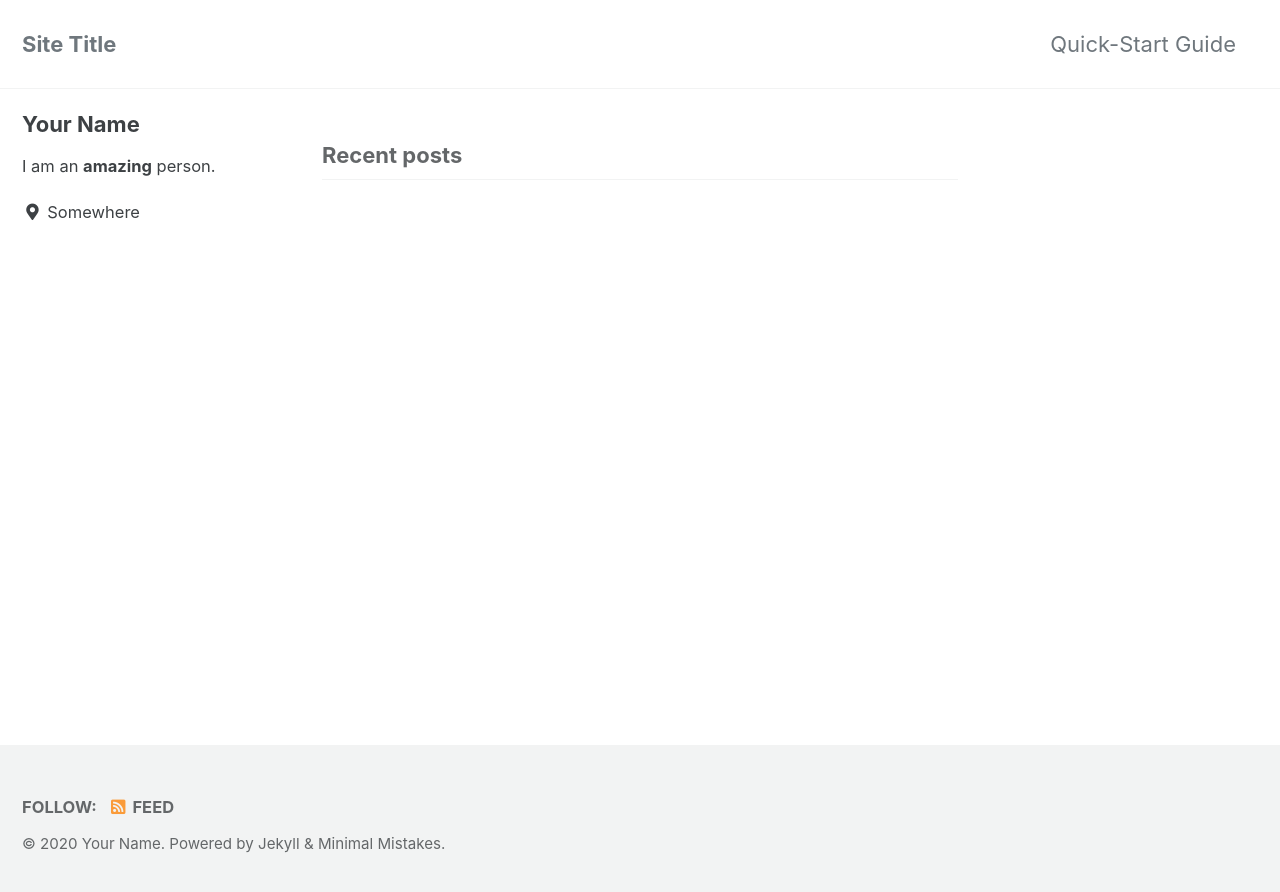
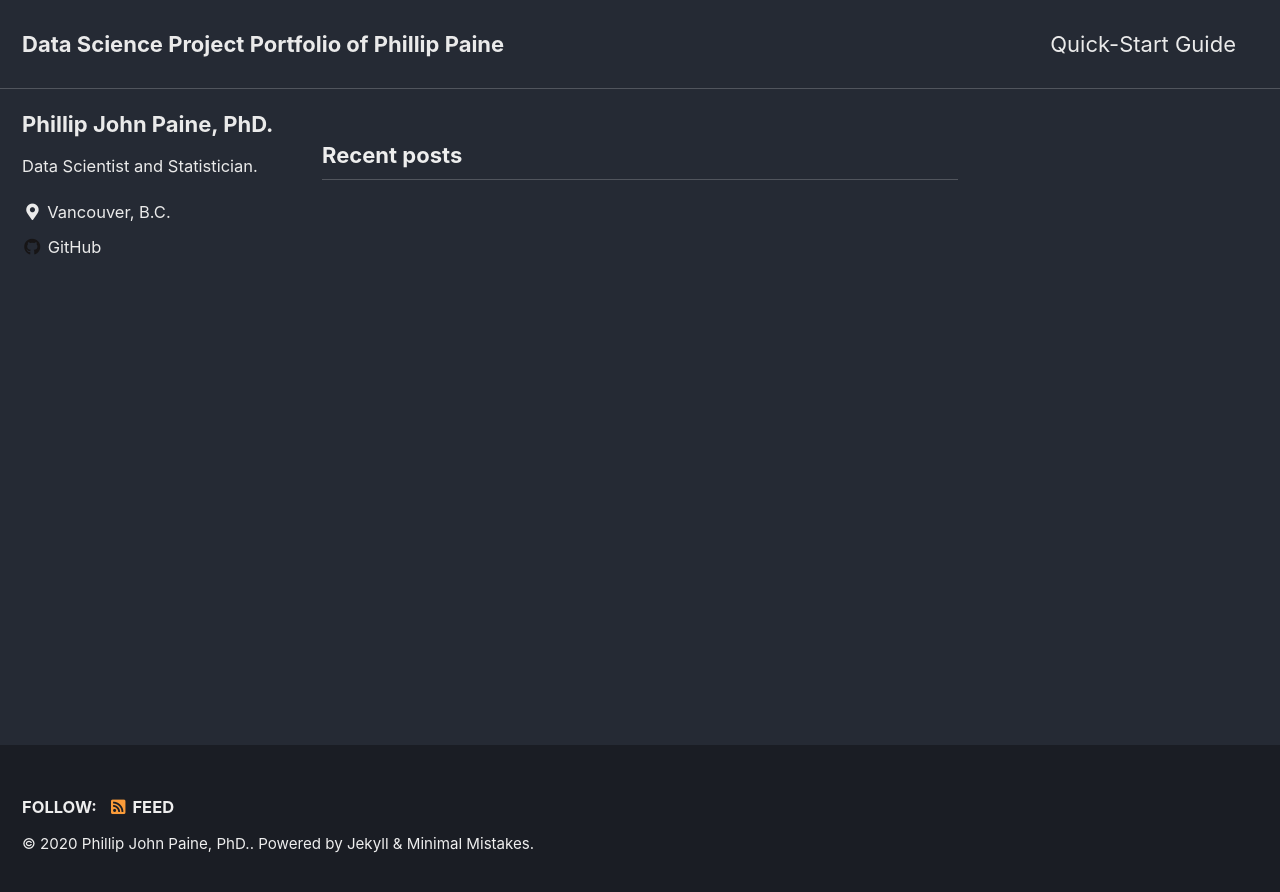
Before and after one commit to phillip-paine/PortfolioPage, a Jekyll site: the page built from index.html, in a window 1280 px wide. Shown: the top 892 px of the page. Built offline with Jekyll 4.4.1, drawn with Linux system fonts in a browser that asks for light colours; cached includes are drawn as plain includes; the list of posts is cut into pages by our own code.

Commit message:
Updated config.yml with tailored settings.

```diff
--- a/_config.yml
+++ b/_config.yml
@@ -12,15 +12,15 @@
 
 # theme                  : "minimal-mistakes-jekyll"
 # remote_theme           : "mmistakes/minimal-mistakes"
-minimal_mistakes_skin    : "default" # "air", "aqua", "contrast", "dark", "dirt", "neon", "mint", "plum", "sunrise"
+minimal_mistakes_skin    : "dark" # "air", "aqua", "contrast", "dark", "dirt", "neon", "mint", "plum", "sunrise"
 
 # Site Settings
 locale                   : "en-US"
-title                    : "Site Title"
+title                    : "Data Science Project Portfolio of Phillip Paine"
 title_separator          : "-"
 subtitle                 : # site tagline that appears below site title in masthead
-name                     : "Your Name"
-description              : "An amazing website."
+name                     : "Phillip John Paine, PhD."
+description              : "This website contains data science projects relating to financial and sports analytics."
 url                      : # the base hostname & protocol for your site e.g. "https://mmistakes.github.io"
 baseurl                  : # the subpath of your site, e.g. "/blog"
 repository               : # GitHub username/repo-name e.g. "mmistakes/minimal-mistakes"
@@ -93,10 +93,10 @@ analytics:
 
 # Site Author
 author:
-  name             : "Your Name"
+  name             : "Phillip John Paine, PhD. "
   avatar           : # path of avatar image, e.g. "/assets/images/bio-photo.jpg"
-  bio              : "I am an **amazing** person."
-  location         : "Somewhere"
+  bio              : "Data Scientist and Statistician."
+  location         : "Vancouver, B.C."
   email            :
   links:
     - label: "Email"
@@ -113,7 +113,7 @@ author:
       # url: "https://facebook.com/"
     - label: "GitHub"
       icon: "fab fa-fw fa-github"
-      # url: "https://github.com/"
+      url: "https://github.com/phillip-paine"
     - label: "Instagram"
       icon: "fab fa-fw fa-instagram"
       # url: "https://instagram.com/"
@@ -279,3 +279,11 @@ defaults:
       comments: # true
       share: true
       related: true
+
+  # _pages
+  - scope:
+      path: ""
+      type: pages
+    values:
+      layout: single
+      author_profile: true
```
